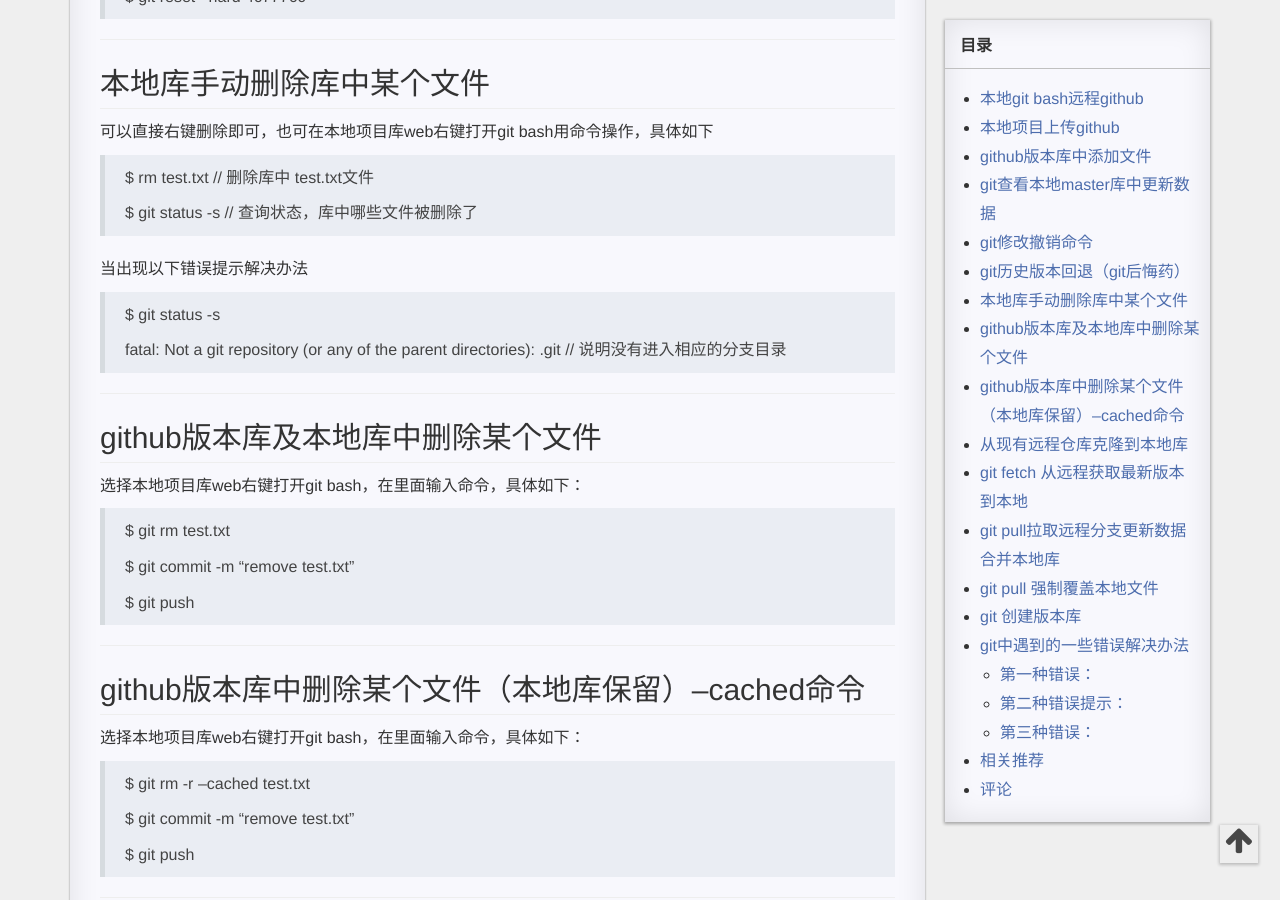
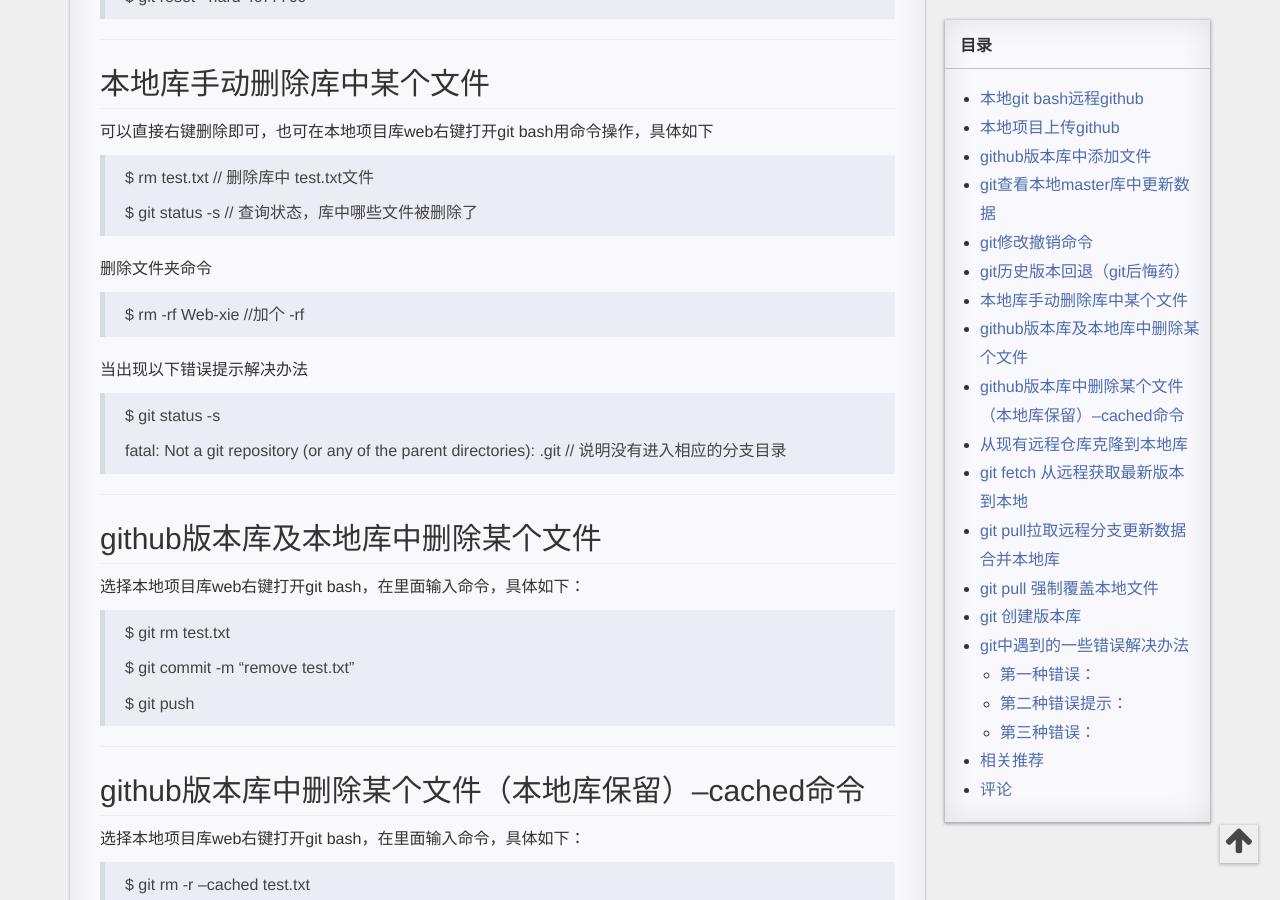
Before and after one commit to Tycn/tycn.github.io, a Jekyll site: the page built from _posts/2017-03-28-git-notes.md, in a window 1280 px wide and 900 px high, scrolled down 3506 px. Built offline with Jekyll 4.4.1, drawn with Linux system fonts in a browser that asks for light colours; comment, search, counter and statistics services are not loaded; a style sheet for code colours, icons or effects is not loaded.

Commit message:
posts git

```diff
--- a/_posts/2017-03-28-git-notes.md
+++ b/_posts/2017-03-28-git-notes.md
@@ -183,6 +183,10 @@ commit和commit -a的区别, commit -a相当于：
 > $ rm test.txt   // 删除库中 test.txt文件
 >
 > $ git status -s  // 查询状态，库中哪些文件被删除了
+
+删除文件夹命令
+
+>$ rm -rf Web-xie  //加个 -rf
 
 当出现以下错误提示解决办法
 
```
